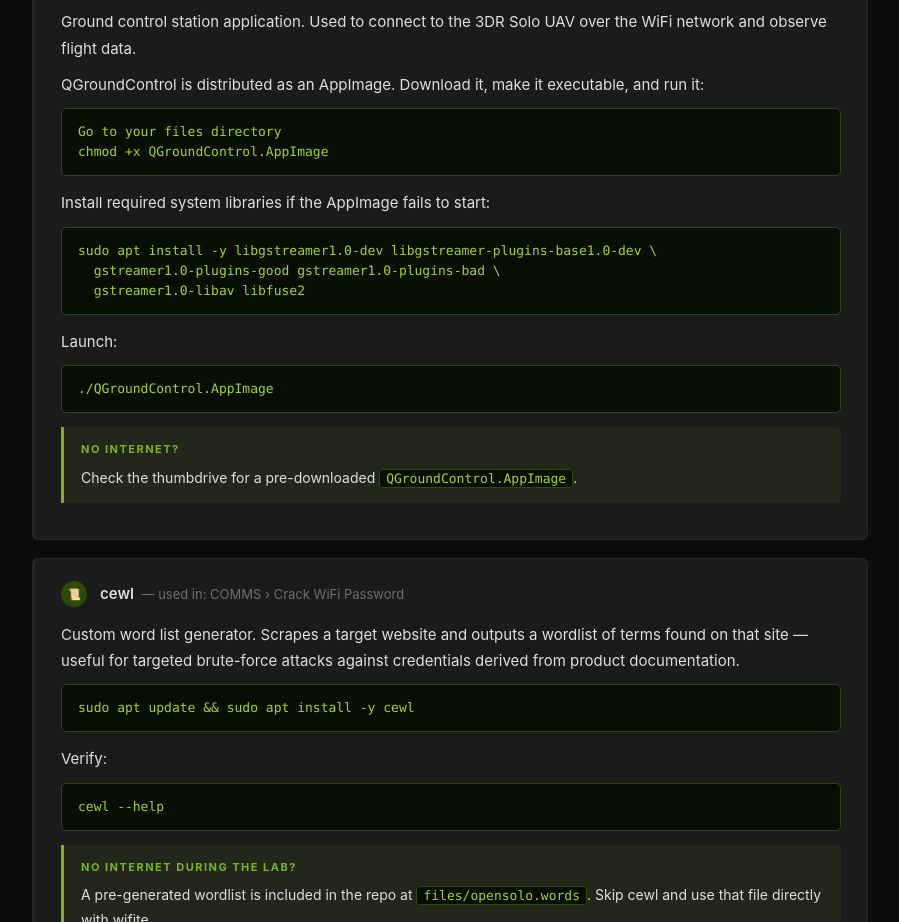
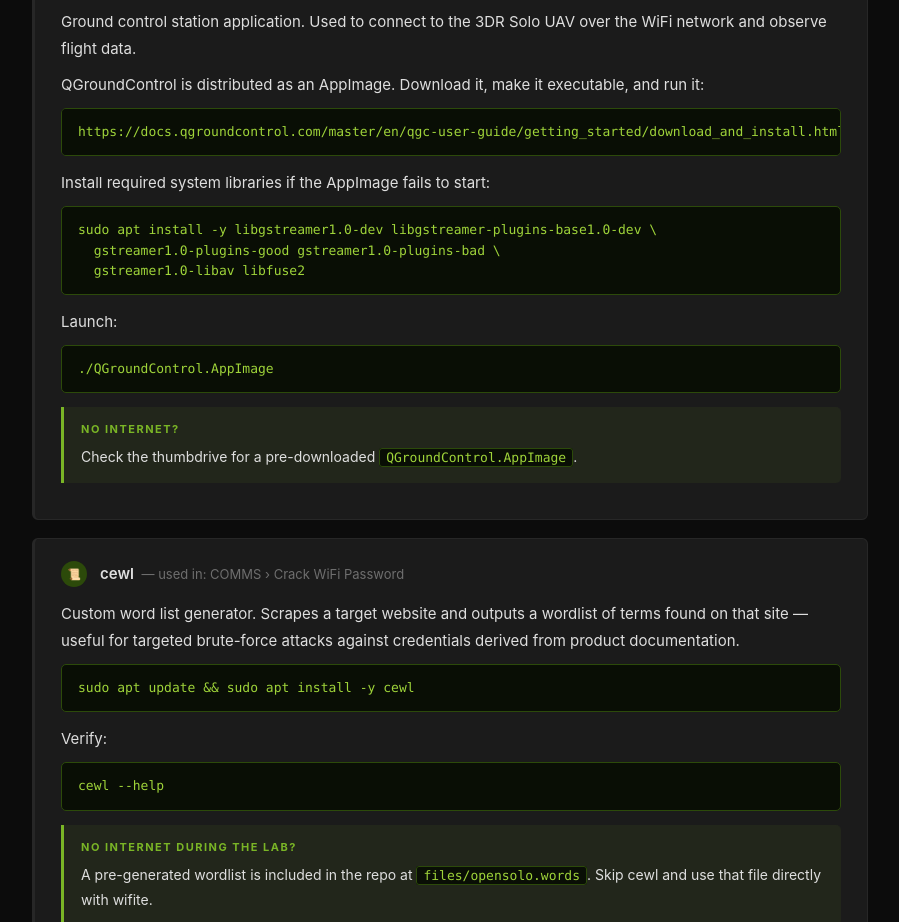
Before and after one commit to Rud3m/uavlab, a plain HTML site: page lab/index.html in a window 1280 px wide. Shown: the part 2100-3022 px from the top of the page, without its empty margins (288-1187 px from the left). Drawn offline with Linux system fonts and the light colour scheme.

Commit message:
qgc link

```diff
--- a/lab/index.html
+++ b/lab/index.html
@@ -500,8 +500,8 @@
       <p>Ground control station application. Used to connect to the 3DR Solo UAV over the WiFi network and observe flight data.</p>
       <p>QGroundControl is distributed as an AppImage. Download it, make it executable, and run it:</p>
       <div class="code-block"><pre>
-Go to your files directory
-chmod +x QGroundControl.AppImage</pre></div>
+https://docs.qgroundcontrol.com/master/en/qgc-user-guide/getting_started/download_and_install.html
+</pre></div>
       <p>Install required system libraries if the AppImage fails to start:</p>
       <div class="code-block"><pre>sudo apt install -y libgstreamer1.0-dev libgstreamer-plugins-base1.0-dev \
   gstreamer1.0-plugins-good gstreamer1.0-plugins-bad \
```
